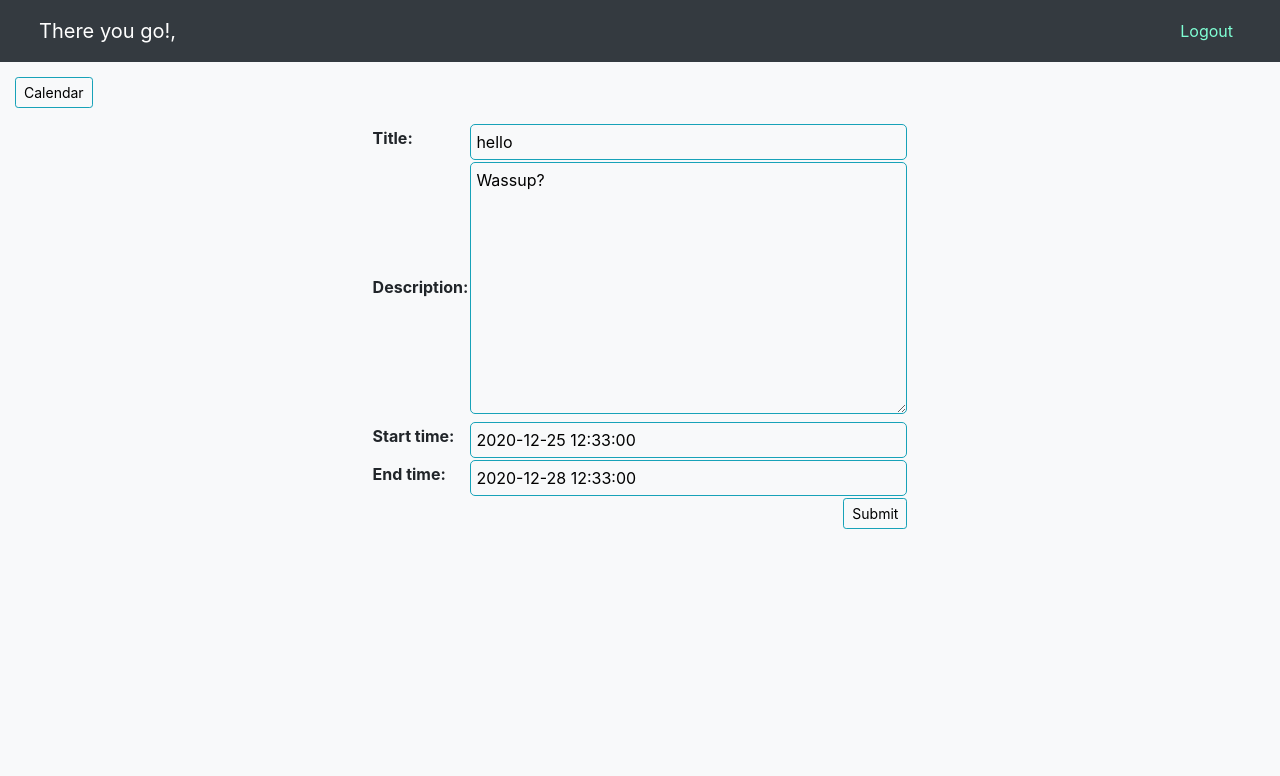
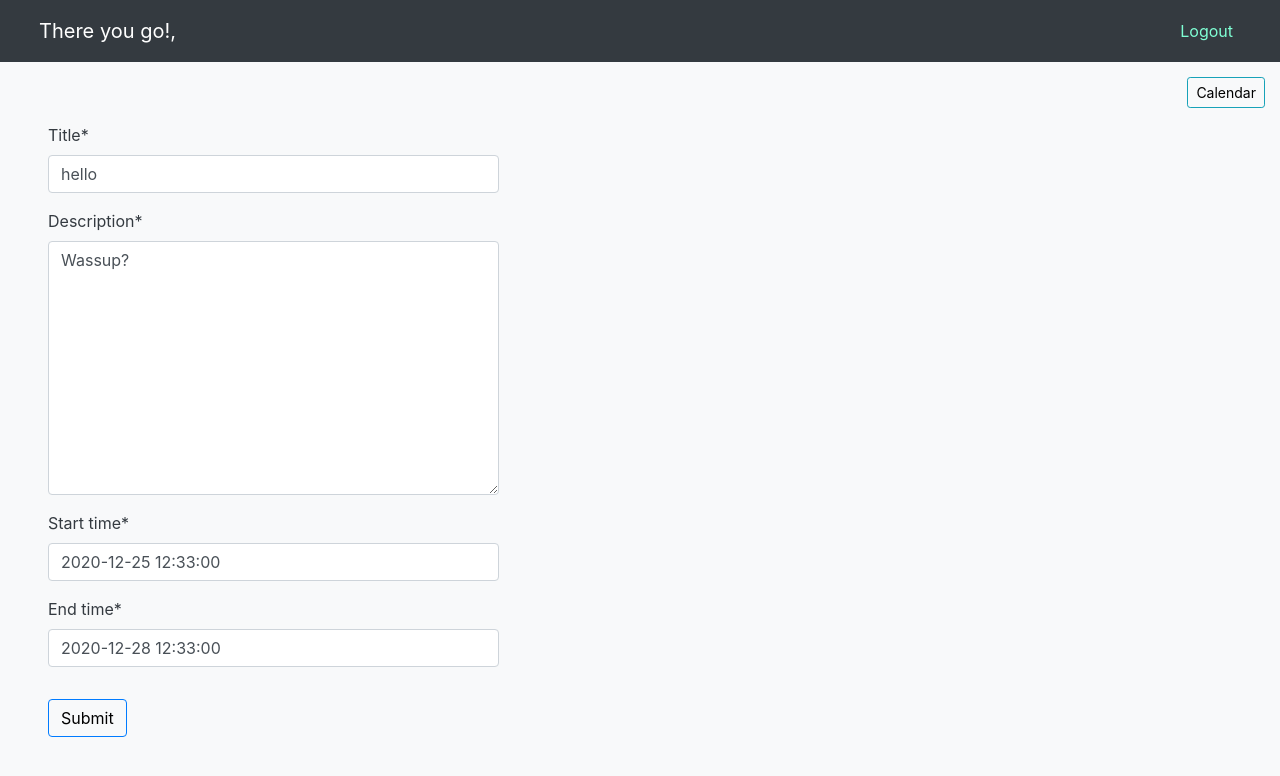
Before and after one commit to ShubhamNarandekar/DjangoWebApplication, a Django app: page /calender/event/edit/11/ in a window 1280 px wide. Shown: the top 776 px of the page. Run offline with Django 3.2, Linux system fonts and the light colour scheme; data comes from the database, SQL or seed files in the repository; both versions use the stored data as it was after the commit; some libraries are stand-ins or nearby versions.

Commit message:
Finalized

```diff
--- a/calendarapp/templates/event-details.html
+++ b/calendarapp/templates/event-details.html
@@ -7,9 +7,9 @@ Event Details
 {% block body %}
     <div class="container">
         <div class="clearfix">
-            <a class="btn btn-primary left btn-sm" href="{% url 'calendarapp:calendar' %}"> Calendar </a>
-            <a class="btn btn-info left ml-5 btn-sm" href="{% url 'calendarapp:delete_event' event.pk %}"> Delete Event </a>
-            <a class="btn btn-info left ml-5 btn-sm" href="{% url 'calendarapp:event_edit' event.pk %}"> Edit Event </a>
+            <a class="btn btn-primary right btn-sm" href="{% url 'calendarapp:calendar' %}"> Calendar </a>
+            <a class="btn btn-info left  btn-sm" href="{% url 'calendarapp:delete_event' event.pk %}"> Delete Event </a>
+            <a class="btn btn-info left ml-2 btn-sm" href="{% url 'calendarapp:event_edit' event.pk %}"> Edit Event </a>
         </div>
 
         <div class="clearfix">
--- a/calendarapp/templates/event.html
+++ b/calendarapp/templates/event.html
@@ -1,4 +1,5 @@
 {% extends 'base1.html' %}
+{% load crispy_forms_tags %}
 
 {% block title %}
 Event
@@ -6,14 +7,15 @@ Event
 
 {% block body %}
 <div class="clearfix">
-  <a class="btn btn-info left btn-sm" href="{% url 'calendarapp:calendar' %}"> Calendar </a>
+  <a class="btn btn-info right btn-sm" href="{% url 'calendarapp:calendar' %}"> Calendar </a>
 </div>
-
+<div class="row.clearfix ml-5 d-flex bg-light text-dark">
 <form method="post">
   {% csrf_token %}
-  <table class="form form-table">
-    {{ form }}
-    <tr><td colspan="2"><button type="submit" class="btn btn-info right btn-sm"> Submit </button></td></tr>
-  </table>
+
+    {{ form | crispy}}
+    <button type="submit" class="btn btn-primary mt-3 mb-3">Submit</button>
+
 </form>
+</div>
 {% endblock %}
--- a/calendarapp/templates/event_delete.html
+++ b/calendarapp/templates/event_delete.html
@@ -11,4 +11,4 @@ Event Delete
         <p>Are you sure you want to delete this event?</p>
         <button class="btn btn-danger ml-2" type="submit">Confirm</button>
     </form>
-{% endblock content %}
+{% endblock %}
--- a/homepage/templates/home.html
+++ b/homepage/templates/home.html
@@ -8,8 +8,8 @@
 {% block body %}
     <div class="container mt-3">
 
-            <div class='col-lg-10 shadow'>
-                <img src="{% static 'images/homepage.jpg' %}" alt='Home' width="1300" height="500">
+            <div class='shadow position:absolute'>
+                <img src="{% static 'images/homepage.jpg' %}" alt='Home' width=100% height=70%>
             </div>
 
         <h1 class="text-center">Ready to save your events?</h1>
```
Also changed, not shown: db.sqlite3.
